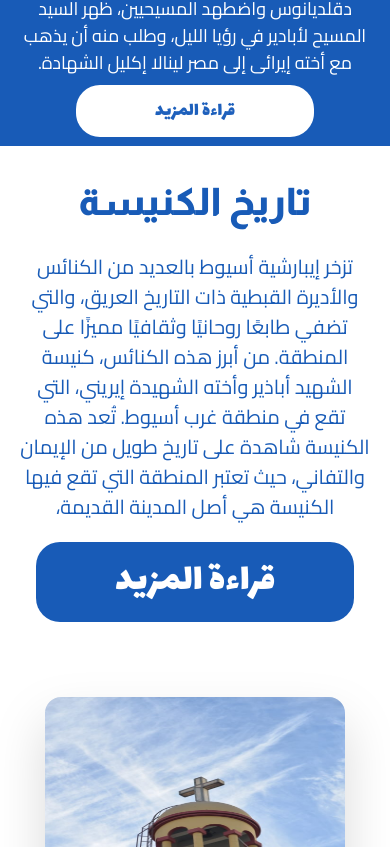
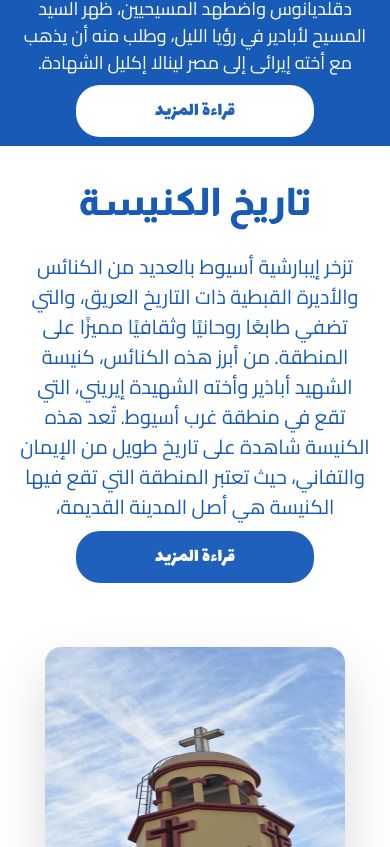
Before and after one commit to pepoo202020/church-frontend, a Next.js app: page /about in a window 390 px wide. Shown: the part 1153-2000 px from the top of the page. Built offline with nearby package versions, Linux system fonts and the light colour scheme; a web font is replaced by a local one.

Commit message:
made animations in about page

```diff
--- /dev/null
+++ b/app/_components/ImageModal.tsx
@@ -0,0 +1,39 @@
+"use client";
+// src/app/_components/ImageModal.tsx
+import React from "react";
+import { motion } from "framer-motion";
+
+interface ImageModalProps {
+  isOpen: boolean;
+  onClose: () => void;
+  imageUrl: string;
+}
+
+const ImageModal: React.FC<ImageModalProps> = ({
+  isOpen,
+  onClose,
+  imageUrl,
+}) => {
+  if (!isOpen) return null;
+
+  return (
+    <motion.div
+      className="fixed inset-0 flex items-center justify-center bg-black bg-opacity-75 z-50"
+      onClick={onClose}
+      initial={{ opacity: 0 }}
+      animate={{ opacity: 1 }}
+      exit={{ opacity: 0 }}
+    >
+      <motion.img
+        src={imageUrl}
+        alt="Event"
+        className="max-w-full max-h-full"
+        initial={{ scale: 0.5 }}
+        animate={{ scale: 1 }}
+        exit={{ scale: 0.5 }}
+      />
+    </motion.div>
+  );
+};
+
+export default ImageModal;
--- a/app/_data/fathers.ts
+++ b/app/_data/fathers.ts
@@ -2,6 +2,7 @@ interface FATHERSIF {
   name: string;
   date: string;
   image: string;
+  endDate?: string;
 }
 
 export const fathers: FATHERSIF[] = [
@@ -29,5 +30,6 @@ export const fathers: FATHERSIF[] = [
     name: "القس المتنيح بيتر توفيق",
     date: "تاريخ الرسامة: 01/01/1996",
     image: "/image/fathers/peter.jpg",
+    endDate: "تاريخ النياحة: 01/01/1996",
   },
 ];
--- a/app/_sections/SaintOfChurchSection.tsx
+++ b/app/_sections/SaintOfChurchSection.tsx
@@ -20,10 +20,9 @@ export default function SaintOfChurchSection() {
 
   // Animation Variants
   const sectionVariants = {
-    hidden: { opacity: 0, x: -100 },
+    hidden: { opacity: 0 },
     visible: {
       opacity: 1,
-      x: 0,
       transition: { duration: 0.8, ease: "easeInOut" },
     },
   };
--- a/app/about/_sections/ChurchFathers.tsx
+++ b/app/about/_sections/ChurchFathers.tsx
@@ -1,31 +1,52 @@
+"use client";
 import { SectionHeader } from "@/app/_components/SectionHeader";
 import { fathers } from "@/app/_data/fathers";
-
 import React from "react";
+import { motion } from "framer-motion"; // Import Framer Motion
 
 export default function ChurchFathers() {
+  // Animation variants for news items
+  const itemVariants = {
+    hidden: { opacity: 0, y: 20 },
+    visible: (i: number) => ({
+      opacity: 1,
+      y: 0,
+      transition: { duration: 0.5, delay: i * 0.1 },
+    }),
+    hover: {
+      scale: 1.05,
+    },
+  };
+
   return (
     <div
       id="fathers"
       className="w-full flex flex-col items-center justify-center pt-[28px] px-5 gap-[21px] pb-5 text-[#185BB7] bg-white"
     >
       <SectionHeader title="اباء الكنيسة" color="blue" />
-      <div className="w-full mx-10 flex items-center justify-center gap-10 flex-wrap">
+      <div className="w-full  flex items-center justify-center gap-10 flex-wrap">
         {fathers.map((item, index) => (
-          <div
+          <motion.div
             key={index}
-            className="w-[292px] h-[476px] overflow-hidden rounded-3xl  bg-cover relative drop-shadow-2xl"
+            className="w-[292px] h-[476px] overflow-hidden rounded-3xl bg-cover relative drop-shadow-2xl"
             style={{
               backgroundImage: `url('${item.image}')`,
               backgroundPosition: "center",
               backgroundSize: "cover",
             }}
+            variants={itemVariants}
+            initial="hidden"
+            whileInView="visible"
+            viewport={{ once: true }} // Animation occurs only once when it comes into view
+            custom={index}
+            whileHover="hover"
           >
-            <div className="w-full absolute h-[120px] bottom-0 left-0 bg-[#185BB7] text-white flex flex-col items-center justify-center gap-2">
+            <div className="w-full absolute h-[120px] bottom-0 left-0 bg-[#185BB7] text-white flex flex-col items-center justify-center gap-1">
               <h1 className="lalezar-regular text-[35px]">{item.name}</h1>
               <p className="cairo">{item.date}</p>
+              <p className="cairo">{item.endDate ? item.endDate : ""}</p>
             </div>
-          </div>
+          </motion.div>
         ))}
       </div>
     </div>
--- a/app/about/_sections/HistoryOfChurch.tsx
+++ b/app/about/_sections/HistoryOfChurch.tsx
@@ -1,17 +1,61 @@
+"use client";
 import { SectionHeader } from "@/app/_components/SectionHeader";
+import { motion, useAnimation } from "framer-motion";
 import Image from "next/image";
 import Link from "next/link";
-import React from "react";
+import React, { useEffect } from "react";
+import { useInView } from "react-intersection-observer";
 
 export default function HistoryOfChurch() {
+  const controls = useAnimation();
+  const [ref, inView] = useInView({ threshold: 0.2, triggerOnce: false });
+
+  useEffect(() => {
+    if (inView) {
+      controls.start("visible");
+    } else {
+      controls.start("hidden");
+    }
+  }, [controls, inView]);
+  const sectionVariants = {
+    hidden: { opacity: 0 },
+    visible: {
+      opacity: 1,
+      transition: { duration: 0.8, ease: "easeInOut" },
+    },
+  };
+
+  const textVariants = {
+    hidden: { opacity: 0, x: 50 },
+    visible: {
+      opacity: 1,
+      x: 0,
+      transition: { duration: 0.8, ease: "easeInOut", delay: 0.2 },
+    },
+  };
+
+  const buttonVariants = {
+    hover: { scale: 1.1, transition: { duration: 0.3 } },
+  };
   return (
     <section
       id="history"
       className="w-full flex flex-col items-center justify-center pt-[28px] px-5 gap-[21px] pb-5 text-[#185BB7] bg-white"
     >
       <SectionHeader color="text-[#185BB7]" title="تاريخ الكنيسة" />
-      <div className="w-full flex lg:flex-row flex-col items-center justify-center lg:gap-[85px] gap-[75px]">
-        <div className="lg:w-[717px] w-full flex flex-col items-center justify-center gap-5">
+      <motion.div
+        className="w-full flex lg:flex-row flex-col items-center justify-center lg:gap-[85px] gap-[75px]"
+        ref={ref}
+        initial="hidden"
+        animate={controls}
+        variants={sectionVariants}
+      >
+        <motion.div
+          className="lg:w-[717px] w-full flex flex-col items-center justify-center gap-5"
+          initial="hidden"
+          animate={controls}
+          variants={textVariants}
+        >
           <p className="cairo text-[20px] lg:text-[28px] font-normal lg:text-justify text-center">
             تزخر إيبارشية أسيوط بالعديد من الكنائس والأديرة القبطية ذات التاريخ
             العريق، والتي تضفي طابعًا روحانيًا وثقافيًا مميزًا على المنطقة. من
@@ -20,23 +64,32 @@ export default function HistoryOfChurch() {
             والتفاني، حيث تعتبر المنطقة التي تقع فيها الكنيسة هي أصل المدينة
             القديمة،
           </p>
+          <motion.div whileHover="hover" variants={buttonVariants}>
             <Link
-            className="px-[79px] py-[10px] bg-[#185BB7] text-white lalezar-regular text-[40px] rounded-3xl transition duration-300 hover:bg-white hover:text-[#185BB7] hover:border-2 hover:border-[#185BB7]"
+              className="px-[79px] py-[10px] bg-[#1E60BC] text-white lalezar-regular lg:text-[40px] text-[20px] rounded-3xl transition duration-300 hover:bg-white hover:text-[#1E60BC]"
               aria-label="قراءة المزيد عن الشهيد ابادير واخته الشهيده ايريني"
               href={"/about/church-history"}
             >
               قراءة المزيد
             </Link>
-        </div>
+          </motion.div>
+        </motion.div>
+        <motion.div
+          initial="hidden"
+          animate={controls}
+          variants={sectionVariants}
+          className="drop-shadow-2xl"
+        >
           <Image
             src="/image/historyImg.jpg"
             alt="صورة الكنيسة"
-          className="drop-shadow-2xl w-[300px] h-[285px] lg:w-[340px] lg:h-[480px] rounded-2xl"
+            className=" w-[300px] h-[285px] lg:w-[340px] lg:h-[480px] rounded-2xl"
             width={300}
             height={285}
             priority // Adds priority loading to the image
           />
-      </div>
+        </motion.div>
+      </motion.div>
     </section>
   );
 }
--- a/app/about/page.tsx
+++ b/app/about/page.tsx
@@ -1,3 +1,4 @@
+"use client"; // Ensure this component can use client-side features
 import React from "react";
 import SectionTitle from "../_components/SectionTitle";
 import Link from "next/link";
@@ -5,6 +6,7 @@ import SaintOfChurchSection from "../_sections/SaintOfChurchSection";
 import HistoryOfChurch from "./_sections/HistoryOfChurch";
 import ChurchAccessories from "./_sections/ChurchAccessories";
 import ChurchFathers from "./_sections/ChurchFathers";
+import { motion } from "framer-motion"; // Import Framer Motion
 
 export default function About() {
   const aboutSections = [
@@ -13,8 +15,9 @@ export default function About() {
     { name: "ملحقات الكنيسة", link: "#accessories" },
     { name: "اباء الكنيسة", link: "#fathers" },
   ];
+
   return (
-    <div>
+    <div className="w-screen">
       <SectionTitle
         flexDirection="flex-row"
         items="items-center"
@@ -23,20 +26,29 @@ export default function About() {
       >
         <div className="w-full flex items-center justify-center gap-10 flex-wrap">
           {aboutSections.map((item, index) => (
+            <motion.div
+              key={index}
+              initial={{ opacity: 0, y: 20 }} // Initial hidden state
+              animate={{ opacity: 1, y: 0 }} // Animate to visible state
+              transition={{ duration: 0.5, delay: index * 0.1 }} // Animation duration with staggered delay
+              className="w-[190px] bg-[#1E60BC] text-center py-2 hover:bg-[#1E60BC70] hover:scale-105 transition-all duration-500"
+            >
               <Link
-              key={index}
                 href={item.link}
-              className="w-[190px] text-center py-2 bg-[#1E60BC] text-white lalezar-regular text-[29px] transition-all duration-500 hover:bg-[#1E60BC70]  hover:scale-105"
+                className="w-full   text-white lalezar-regular text-[29px]  "
               >
                 {item.name}
               </Link>
+            </motion.div>
           ))}
         </div>
       </SectionTitle>
+      <div className="w-screen">
         <SaintOfChurchSection />
         <HistoryOfChurch />
         <ChurchAccessories />
         <ChurchFathers />
       </div>
+    </div>
   );
 }
```
Also changed, not shown: app/about/church-history/page.tsx (+97 -26 lines). Lines whose indentation alone changed are shown as unchanged.
